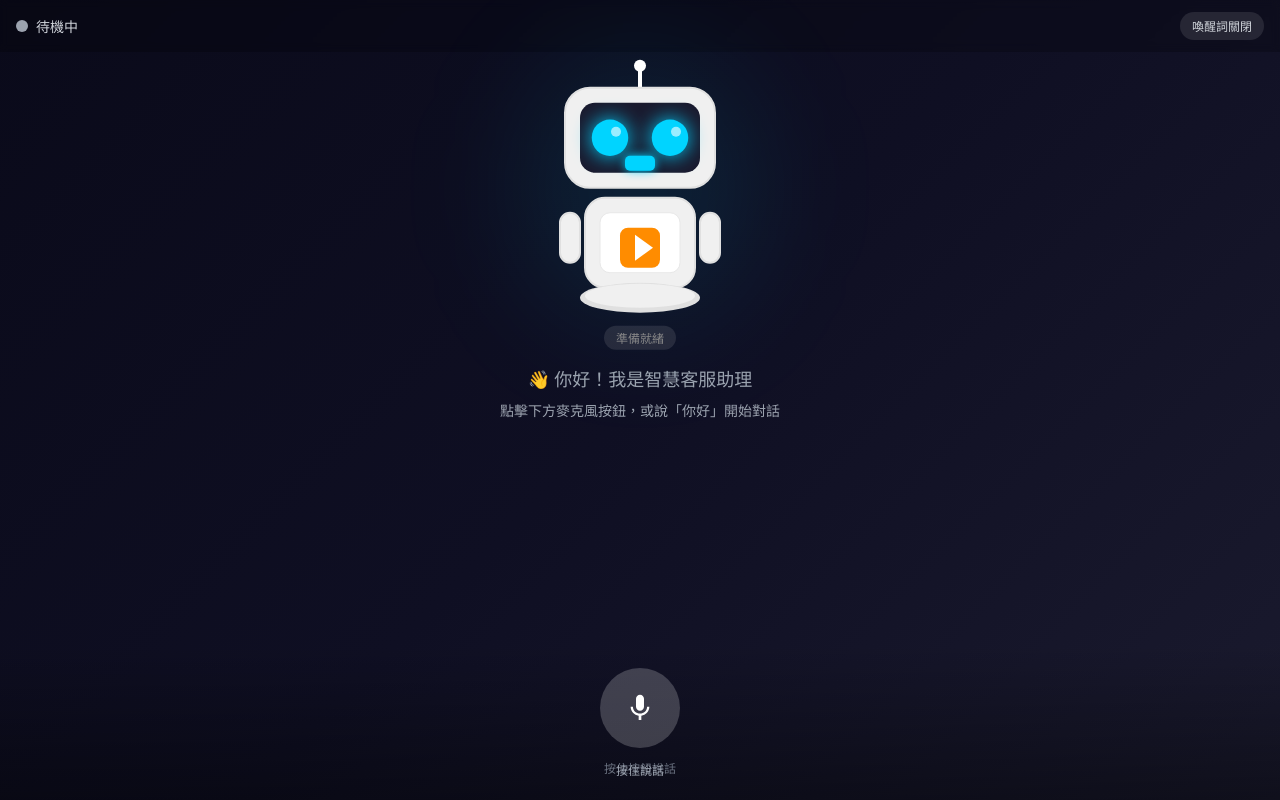
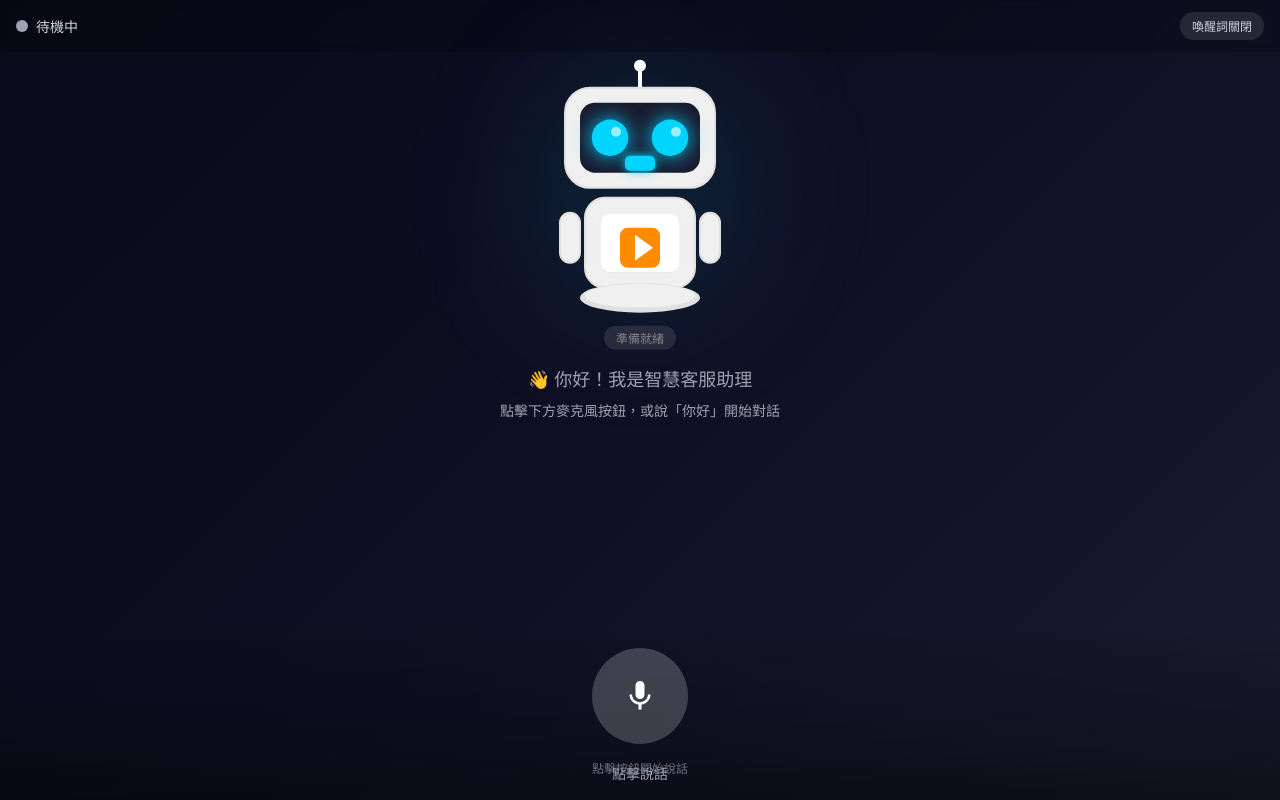
Before and after one commit to taochunliu123-droid/2026_ibon_Cleaner_POC, a Next.js app: page / in a window 1280 px wide. Built offline with nearby package versions, Linux system fonts and the light colour scheme.

Commit message:
Add files via upload

```diff
--- a/app/globals.css
+++ b/app/globals.css
@@ -21,11 +21,20 @@ html, body {
   overflow: hidden;
   touch-action: manipulation;
   -webkit-tap-highlight-color: transparent;
+  -webkit-touch-callout: none;
+  -webkit-user-select: none;
+  user-select: none;
 }
 
 body {
   background: linear-gradient(135deg, var(--robot-dark) 0%, #0f0f23 50%, #1a1a2e 100%);
   color: white;
+}
+
+/* 確保按鈕可點擊 */
+button {
+  touch-action: manipulation;
+  -webkit-tap-highlight-color: transparent;
 }
 
 /* 語音波紋動畫 */
--- a/app/page.tsx
+++ b/app/page.tsx
@@ -345,8 +345,8 @@ export default function Home() {
           />
         </div>
 
-        <p className="text-center text-xs text-gray-500 mt-3">
-          {isWakeWordMode ? '說「你好」或「嗨」來喚醒我' : '按住按鈕說話'}
+        <p className="text-center text-xs text-gray-500 mt-4">
+          {isWakeWordMode ? '說「你好」或「嗨」來喚醒我' : '點擊按鈕開始說話'}
         </p>
       </footer>
     </main>
--- a/components/VoiceButton.tsx
+++ b/components/VoiceButton.tsx
@@ -1,7 +1,7 @@
 'use client'
 
 import { motion } from 'framer-motion'
-import { useState, useCallback } from 'react'
+import { useCallback, useRef } from 'react'
 
 type RobotState = 'idle' | 'listening' | 'thinking' | 'speaking'
 
@@ -13,22 +13,38 @@ interface VoiceButtonProps {
 }
 
 export default function VoiceButton({ state, onPress, onRelease, disabled }: VoiceButtonProps) {
-  const [isPressed, setIsPressed] = useState(false)
-
-  const handlePressStart = useCallback(() => {
-    if (disabled) return
-    setIsPressed(true)
-    onPress()
-  }, [disabled, onPress])
-
-  const handlePressEnd = useCallback(() => {
-    setIsPressed(false)
-    // 不立即停止，讓語音識別自然結束
-  }, [])
+  const buttonRef = useRef<HTMLButtonElement>(null)
 
   const isListening = state === 'listening'
   const isThinking = state === 'thinking'
   const isSpeaking = state === 'speaking'
+  const isIdle = state === 'idle'
+
+  // 統一處理點擊/觸控
+  const handleClick = useCallback((e: React.MouseEvent | React.TouchEvent) => {
+    e.preventDefault()
+    e.stopPropagation()
+
+    if (disabled) return
+
+    // 如果正在聆聽，停止
+    if (isListening) {
+      onRelease()
+      return
+    }
+
+    // 如果待機中，開始聆聽
+    if (isIdle) {
+      onPress()
+    }
+  }, [disabled, isListening, isIdle, onPress, onRelease])
+
+  // 觸控開始
+  const handleTouchStart = useCallback((e: React.TouchEvent) => {
+    e.preventDefault() // 防止觸發 mouse 事件
+    if (disabled || !isIdle) return
+    onPress()
+  }, [disabled, isIdle, onPress])
 
   return (
     <div className="relative">
@@ -42,27 +58,31 @@ export default function VoiceButton({ state, onPress, onRelease, disabled }: Voi
       )}
 
       <motion.button
-        onMouseDown={handlePressStart}
-        onMouseUp={handlePressEnd}
-        onMouseLeave={handlePressEnd}
-        onTouchStart={handlePressStart}
-        onTouchEnd={handlePressEnd}
-        disabled={disabled && !isListening}
-        whileTap={{ scale: 0.95 }}
+        ref={buttonRef}
+        type="button"
+        onClick={handleClick}
+        onTouchStart={handleTouchStart}
+        disabled={isThinking || isSpeaking}
+        whileTap={{ scale: 0.92 }}
+        style={{
+          WebkitTapHighlightColor: 'transparent',
+          touchAction: 'manipulation'
+        }}
         className={`
-          touch-button floating-button relative z-10
-          w-20 h-20 rounded-full
+          relative z-10 select-none
+          w-24 h-24 rounded-full
           flex items-center justify-center
           transition-all duration-300
+          outline-none focus:outline-none
           ${isListening
             ? 'bg-robot-blue shadow-lg shadow-robot-blue/50'
             : isThinking
             ? 'bg-yellow-500 shadow-lg shadow-yellow-500/50'
             : isSpeaking
             ? 'bg-green-500 shadow-lg shadow-green-500/50'
-            : 'bg-white/20 hover:bg-white/30 active:bg-robot-blue'
+            : 'bg-white/20 hover:bg-white/30 active:bg-robot-blue active:scale-95'
           }
-          ${disabled && !isListening ? 'opacity-50 cursor-not-allowed' : 'cursor-pointer'}
+          ${(isThinking || isSpeaking) ? 'opacity-70 cursor-not-allowed' : 'cursor-pointer'}
         `}
       >
         {/* 圖標 */}
@@ -70,6 +90,7 @@ export default function VoiceButton({ state, onPress, onRelease, disabled }: Voi
           // 聆聽中 - 音波動畫
           <motion.div
             className="flex items-end gap-1 h-8"
+            initial={{ opacity: 0 }}
             animate={{ opacity: 1 }}
           >
             {[1, 2, 3, 4, 5].map((i) => (
@@ -77,10 +98,10 @@ export default function VoiceButton({ state, onPress, onRelease, disabled }: Voi
                 key={i}
                 className="w-1.5 bg-white rounded-full"
                 animate={{
-                  height: [8, 20 + Math.random() * 12, 8],
+                  height: [8, 24, 8],
                 }}
                 transition={{
-                  duration: 0.4,
+                  duration: 0.5,
                   repeat: Infinity,
                   delay: i * 0.1,
                   ease: "easeInOut"
@@ -91,8 +112,8 @@ export default function VoiceButton({ state, onPress, onRelease, disabled }: Voi
         ) : isThinking ? (
           // 思考中 - 旋轉
           <motion.svg
-            width="32"
-            height="32"
+            width="36"
+            height="36"
             viewBox="0 0 24 24"
             animate={{ rotate: 360 }}
             transition={{ duration: 1.5, repeat: Infinity, ease: "linear" }}
@@ -108,20 +129,20 @@ export default function VoiceButton({ state, onPress, onRelease, disabled }: Voi
         ) : isSpeaking ? (
           // 說話中 - 音量圖標
           <motion.svg
-            width="32"
-            height="32"
+            width="36"
+            height="36"
             viewBox="0 0 24 24"
             fill="white"
-            animate={{ scale: [1, 1.1, 1] }}
-            transition={{ duration: 0.3, repeat: Infinity }}
+            animate={{ scale: [1, 1.15, 1] }}
+            transition={{ duration: 0.4, repeat: Infinity }}
           >
             <path d="M3 9v6h4l5 5V4L7 9H3zm13.5 3c0-1.77-1.02-3.29-2.5-4.03v8.05c1.48-.73 2.5-2.25 2.5-4.02zM14 3.23v2.06c2.89.86 5 3.54 5 6.71s-2.11 5.85-5 6.71v2.06c4.01-.91 7-4.49 7-8.77s-2.99-7.86-7-8.77z"/>
           </motion.svg>
         ) : (
           // 待機 - 麥克風
           <svg
-            width="32"
-            height="32"
+            width="36"
+            height="36"
             viewBox="0 0 24 24"
             fill="white"
           >
@@ -131,18 +152,18 @@ export default function VoiceButton({ state, onPress, onRelease, disabled }: Voi
       </motion.button>
 
       {/* 按鈕標籤 */}
-      <div className="absolute -bottom-8 left-1/2 transform -translate-x-1/2 whitespace-nowrap">
+      <div className="absolute -bottom-10 left-1/2 transform -translate-x-1/2 whitespace-nowrap">
         <span className={`
-          text-xs font-medium px-2 py-1 rounded-full
-          ${isListening ? 'text-robot-blue' :
-            isThinking ? 'text-yellow-400' :
-            isSpeaking ? 'text-green-400' :
+          text-sm font-medium px-3 py-1.5 rounded-full
+          ${isListening ? 'text-robot-blue bg-robot-blue/10' :
+            isThinking ? 'text-yellow-400 bg-yellow-400/10' :
+            isSpeaking ? 'text-green-400 bg-green-400/10' :
             'text-gray-400'}
         `}>
-          {isListening ? '聆聽中...' :
-           isThinking ? '處理中...' :
-           isSpeaking ? '播放中...' :
-           '按住說話'}
+          {isListening ? '🎤 聆聽中...' :
+           isThinking ? '⏳ 處理中...' :
+           isSpeaking ? '🔊 播放中...' :
+           '點擊說話'}
         </span>
       </div>
     </div>
```
